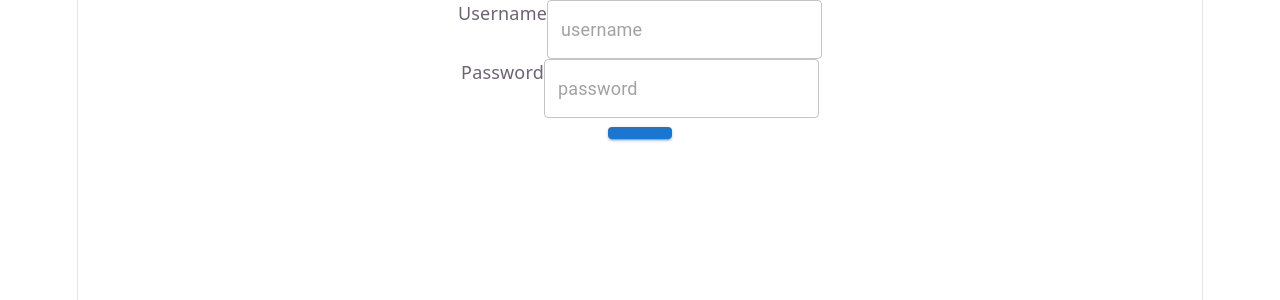
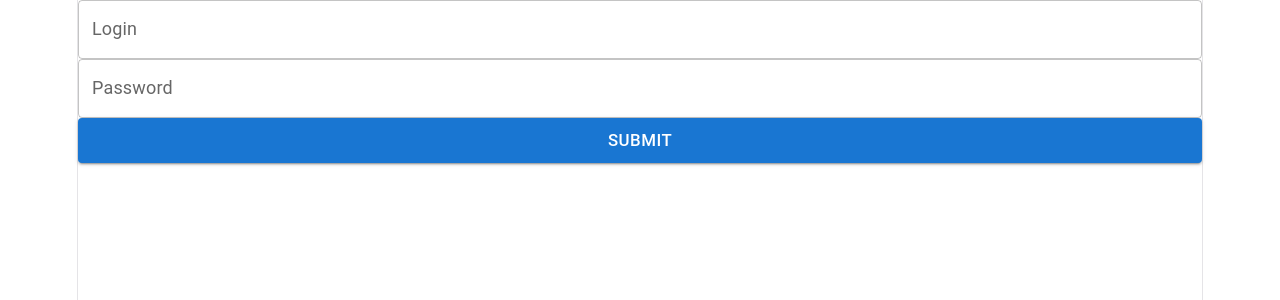
Before and after one commit to Laska254/prawko-web, a React (Vite) app: page /login in a window 1280 px wide. Shown: the top 300 px of the page. Built offline with nearby package versions, Linux system fonts and the light colour scheme.

Commit message:
Added fullWidth for all elements Base CSS for LoginForm

```diff
--- a/src/component/LoginForm.tsx
+++ b/src/component/LoginForm.tsx
@@ -1,8 +1,7 @@
 import {useState} from "react";
 import {Button, TextField} from "@mui/material";
 import {login} from "./requests.tsx";
-import type {LoginDto} from "./interfaces.tsx";
-
+import './css/LoginForm.css'
 
 function LoginForm() {
 
@@ -19,33 +18,30 @@ function LoginForm() {
         <div>
             <form id={"loginForm"} onSubmit={onSubmit}>
                 <div>
-                    <label htmlFor="username">
-                        Username
-                    </label>
                     <TextField
-                        id="username"
+                        label={"Login"}
+                        id="login"
                         type="text"
                         value={userName}
                         onChange={(e) => setUserName(e.target.value)}
-                        placeholder="username"
+                        placeholder="Username or email"
+                        fullWidth
                     />
                 </div>
                 <div>
-                    <label htmlFor="password">
-                        Password
-                    </label>
                     <TextField
+                        label={"Password"}
                         id="password"
                         type="password"
                         value={password}
                         onChange={(e) => setPassword(e.target.value)}
-                        placeholder="password"
+                        placeholder="Password"
+                        fullWidth
                     />
                 </div>
-                <Button
-                    variant="contained"
-                    type="submit"
-                />
+                <Button variant="contained" type="submit" fullWidth size={"large"}>
+                    Submit
+                </Button>
             </form>
         </div>
     );
--- /dev/null
+++ b/src/component/css/LoginForm.css
@@ -0,0 +1,5 @@
+.loginForm {
+    display: flex;
+    flex-direction: column;
+    gap: 10px;
+}
```
